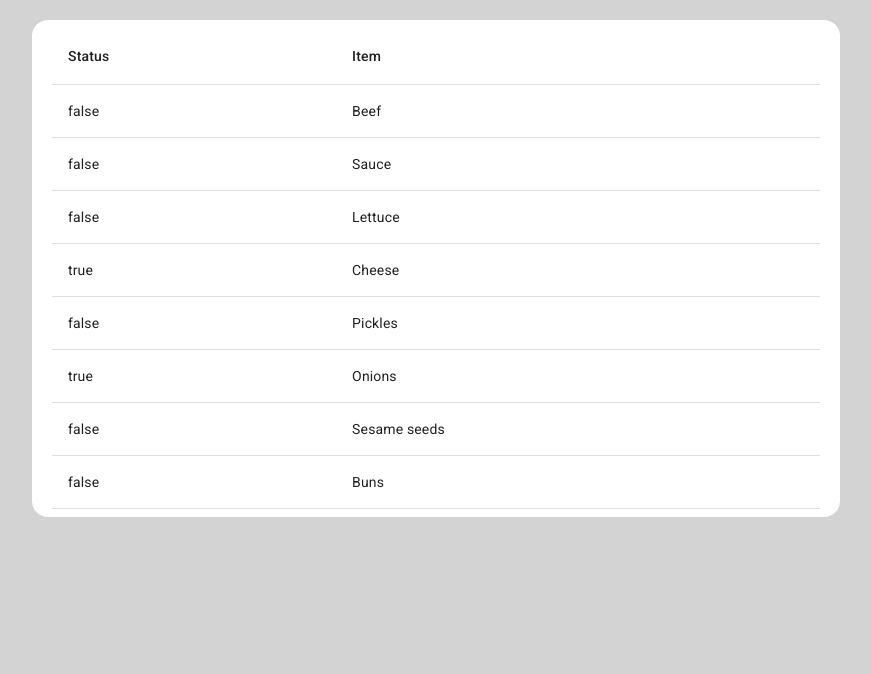
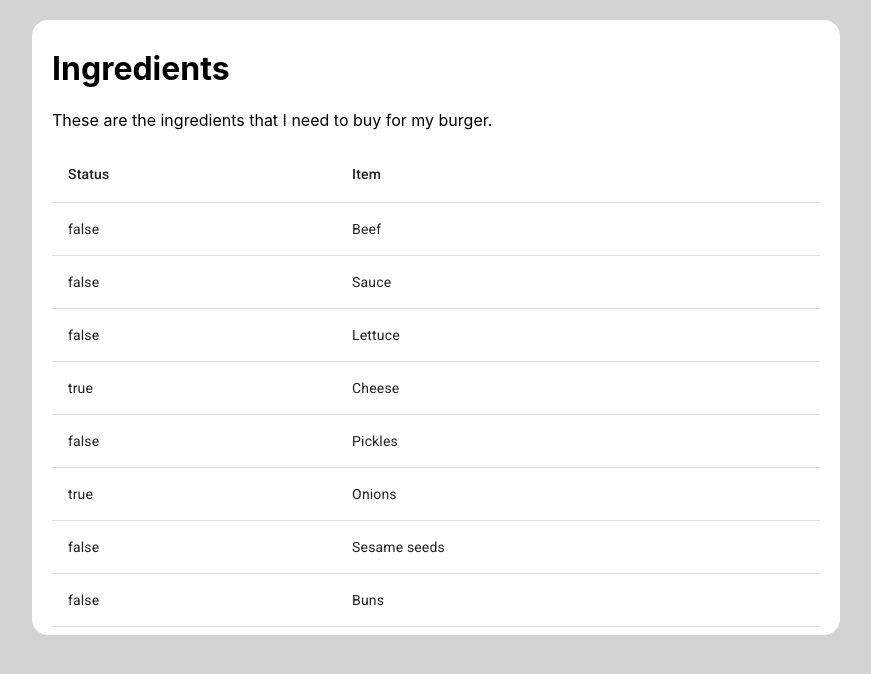
Before and after one commit to sedwinj/wishery, a React (Create React App) app in the folder frontend/: page / in a window 1280 px wide. Shown: the top 674 px of the page, without its empty margins (204-1075 px from the left). Built offline with nearby package versions, Linux system fonts and the light colour scheme.

Commit message:
Add title and description to list display

```diff
--- a/frontend/src/components/List.js
+++ b/frontend/src/components/List.js
@@ -21,6 +21,8 @@ function List() {
 
   return (
     <div className="list-container">
+      <h1>Ingredients</h1>
+      <p>These are the ingredients that I need to buy for my burger.</p>
       <TableContainer>
         <Table>
           <TableHead>
```
